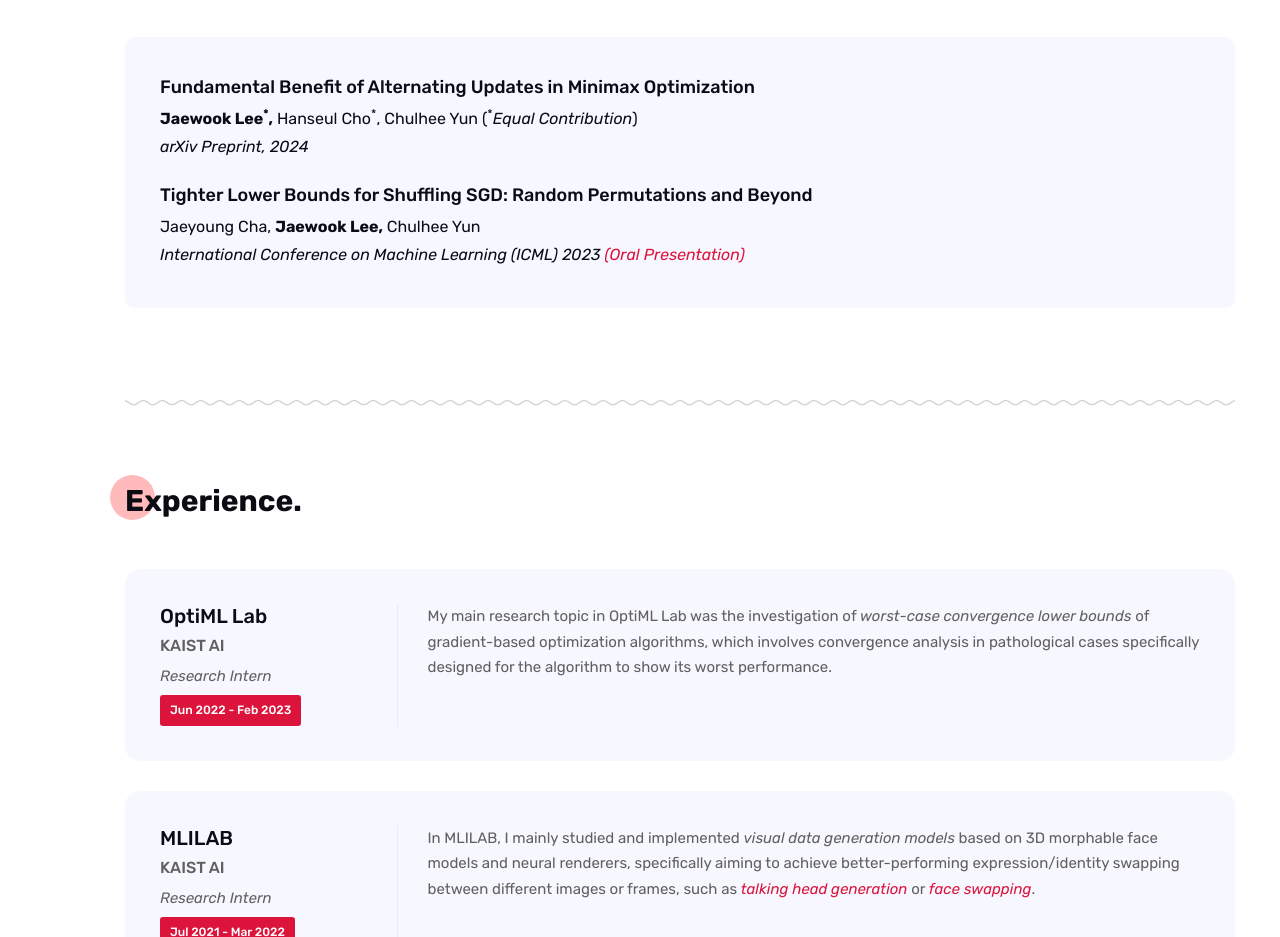
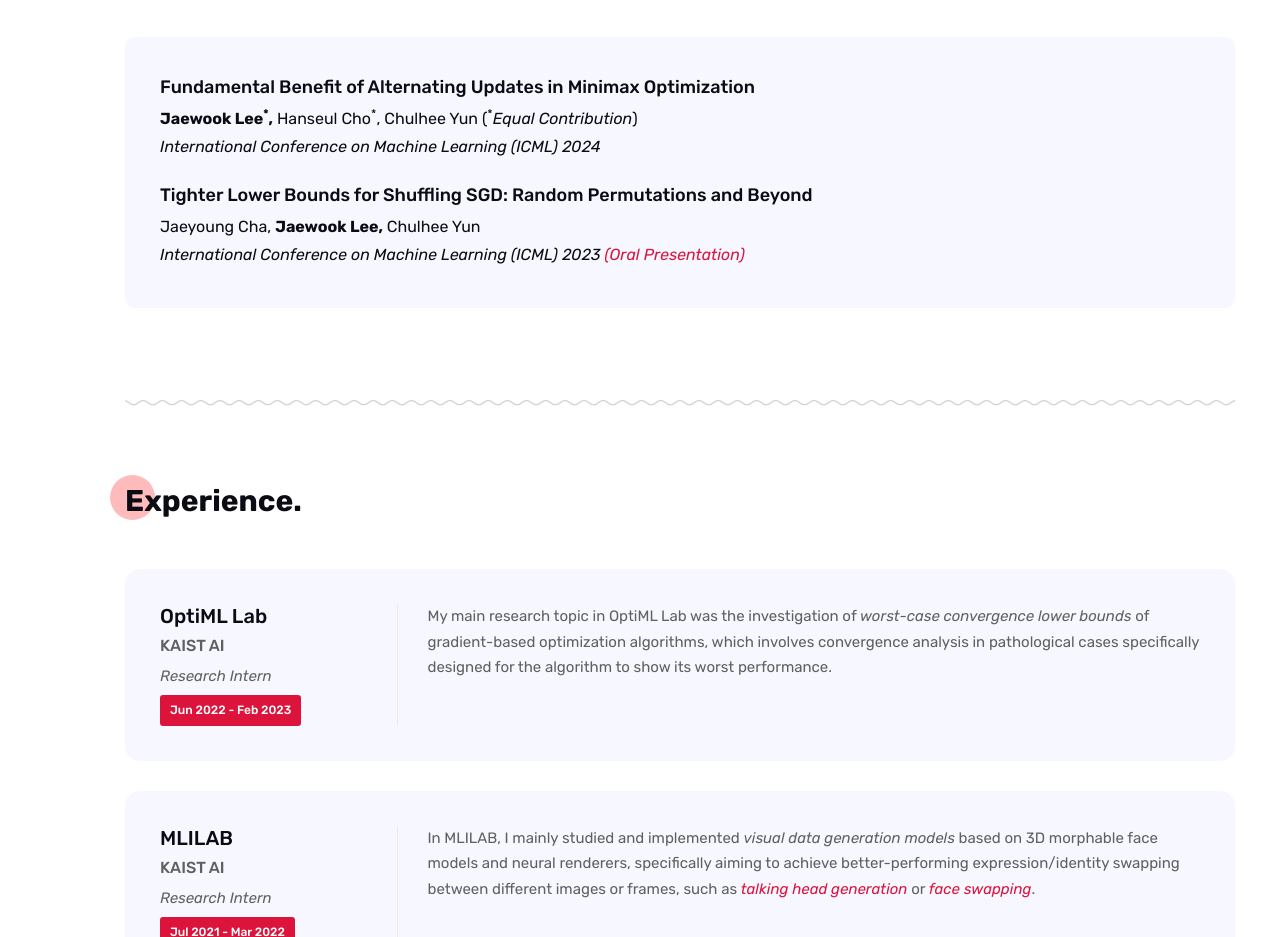
Before and after one commit to id8198/id8198.github.io, a plain HTML site: page index.html in a window 1280 px wide. Shown: the part 1480-2417 px from the top of the page. Drawn offline with nearby package versions, Linux system fonts and the light colour scheme; some packages are replaced by stand-ins of ours; a script that the page names is missing; files whose address does not match are found by name; a web font is replaced by a local one.

Commit message:
Update index.html

```diff
--- a/index.html
+++ b/index.html
@@ -274,7 +274,7 @@
                                     Fundamental Benefit of Alternating Updates in Minimax Optimization
                                 </a></h5>
                                 <h6><b>Jaewook Lee<sup>*</sup>,</b> Hanseul Cho<sup>*</sup>, Chulhee Yun (<sup>*</sup><i>Equal Contribution</i>)</h6>
-                                <p><i>arXiv Preprint, 2024</i></p>
+                                <p><i>International Conference on Machine Learning (ICML) 2024</i></p>
                             </li>
                             <li>
                                 <!-- <i class="fa fa-file-alt"></i> -->
```
